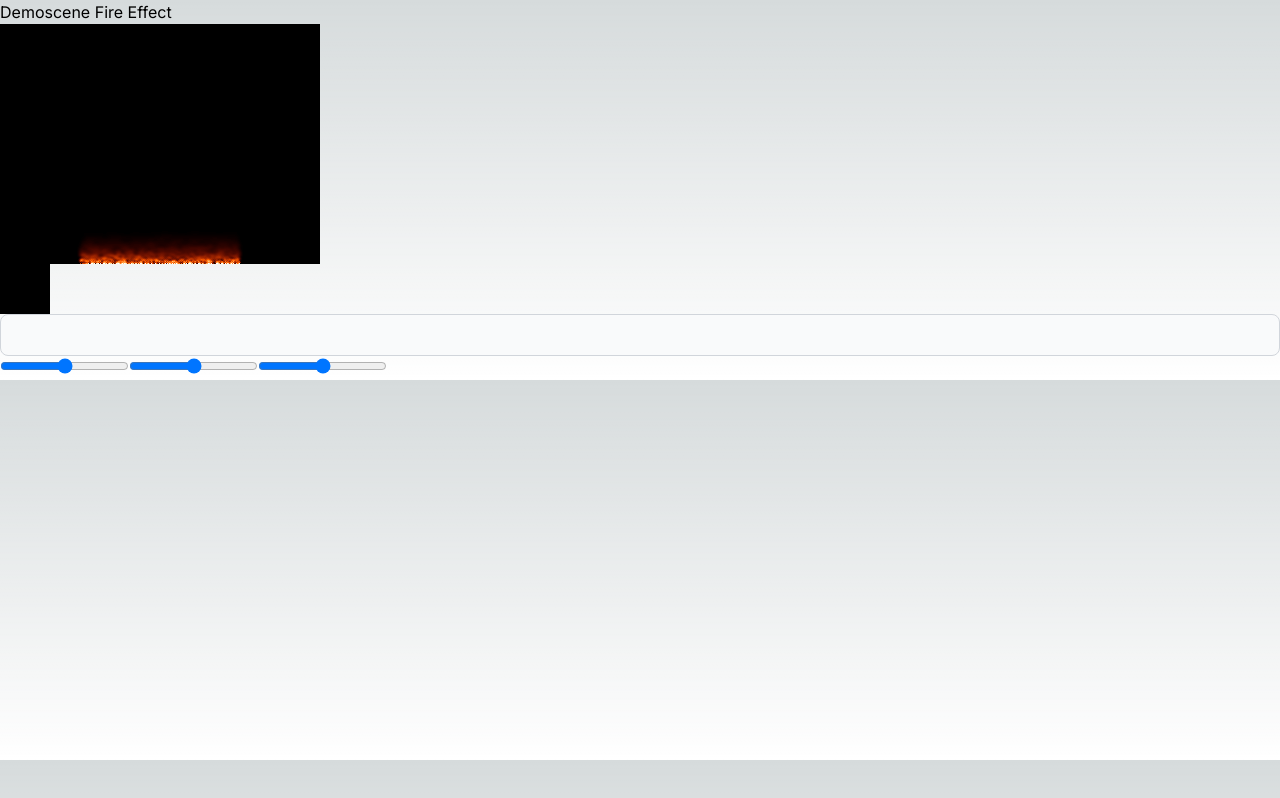
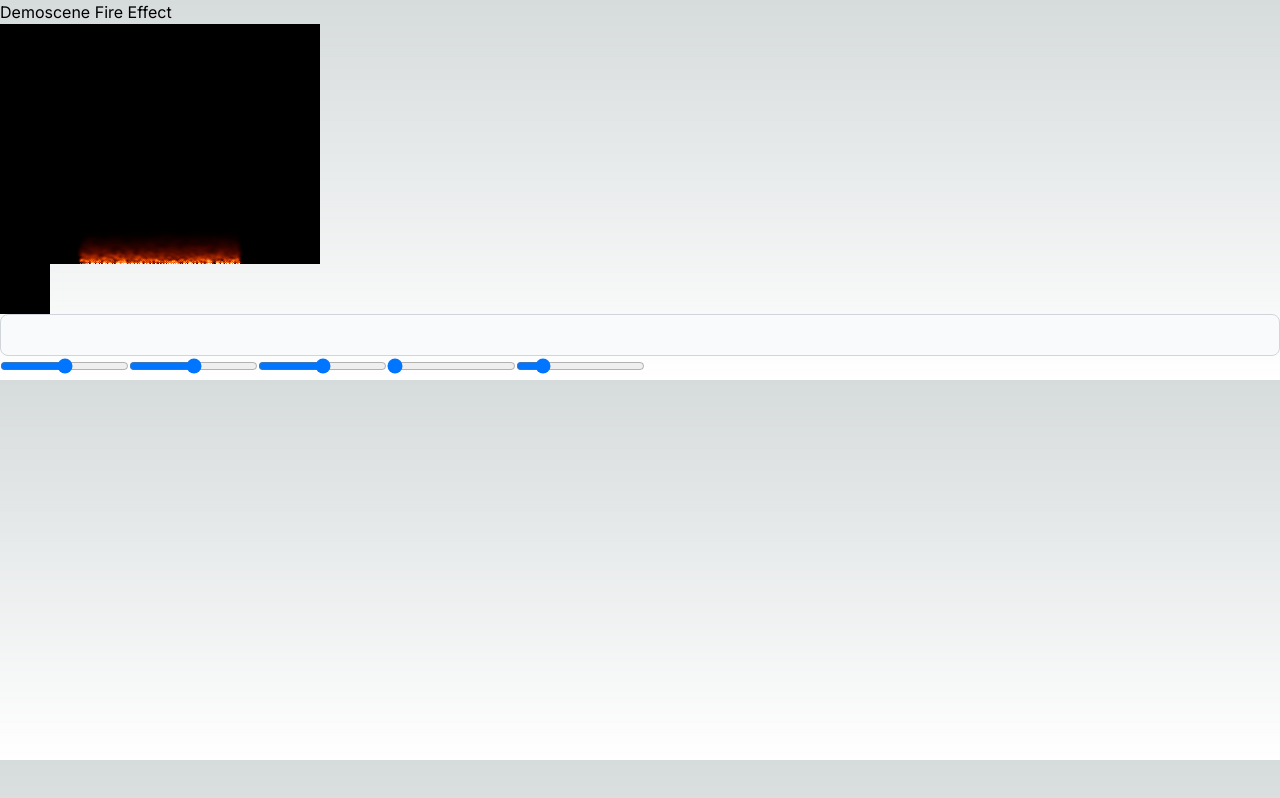
Before and after one commit to JakeCallery/DemoSceneFire, a Next.js app: page / in a window 1280 px wide. Built offline with nearby package versions, Linux system fonts and the light colour scheme.

Commit message:
fixes bug with palette range
implements hue and hue range sliders

```diff
--- a/app/page.tsx
+++ b/app/page.tsx
@@ -23,14 +23,16 @@ export default function Home() {
   );
 
   const [fireHeightPercent, setFireHeightPercent] = useState(50);
+  const [paletteStart, setPaletteStart] = useState(0);
+  const [paletteRange, setPaletteRange] = useState(60);
 
   function onNewFireData(data: Uint8ClampedArray) {
     setNewFireData(data);
   }
 
   useEffect(() => {
-    setPalette(buildPalette(0, 60, 256, 4));
-  }, []);
+    setPalette(buildPalette(paletteStart, paletteRange, 256, 4));
+  }, [paletteStart, paletteRange]);
 
   useEffect(() => {
     if (fireCenterOffset + Math.ceil(fireWidth / 2) >= WIDTH) {
@@ -93,6 +95,28 @@ export default function Home() {
           setFireHeightPercent(Number(e.target.value))
         }
       />
+
+      <input
+        type="range"
+        id="firepalettestart"
+        min={1}
+        max={360}
+        defaultValue={0}
+        onInput={(e: ChangeEvent<HTMLInputElement>) =>
+          setPaletteStart(Number(e.target.value))
+        }
+      />
+
+      <input
+        type="range"
+        id="paletteRange"
+        min={1}
+        max={360}
+        defaultValue={60}
+        onInput={(e: ChangeEvent<HTMLInputElement>) =>
+          setPaletteRange(Number(e.target.value))
+        }
+      />
     </main>
   );
 }
--- a/app/utils/rgbPaletteBuilder.ts
+++ b/app/utils/rgbPaletteBuilder.ts
@@ -13,7 +13,7 @@ export function buildPalette(
 
   for (let i = 0; i < palette.length / NUM_BYTES; i++) {
     const [red, green, blue] = hslToRgb(
-      ((hueStart + i) * hueStep) % 360,
+      hueStart + ((i * hueStep) % 360),
       100,
       Math.min(100, (i / palette.length) * 100 * lightnessPoint),
     );
```
